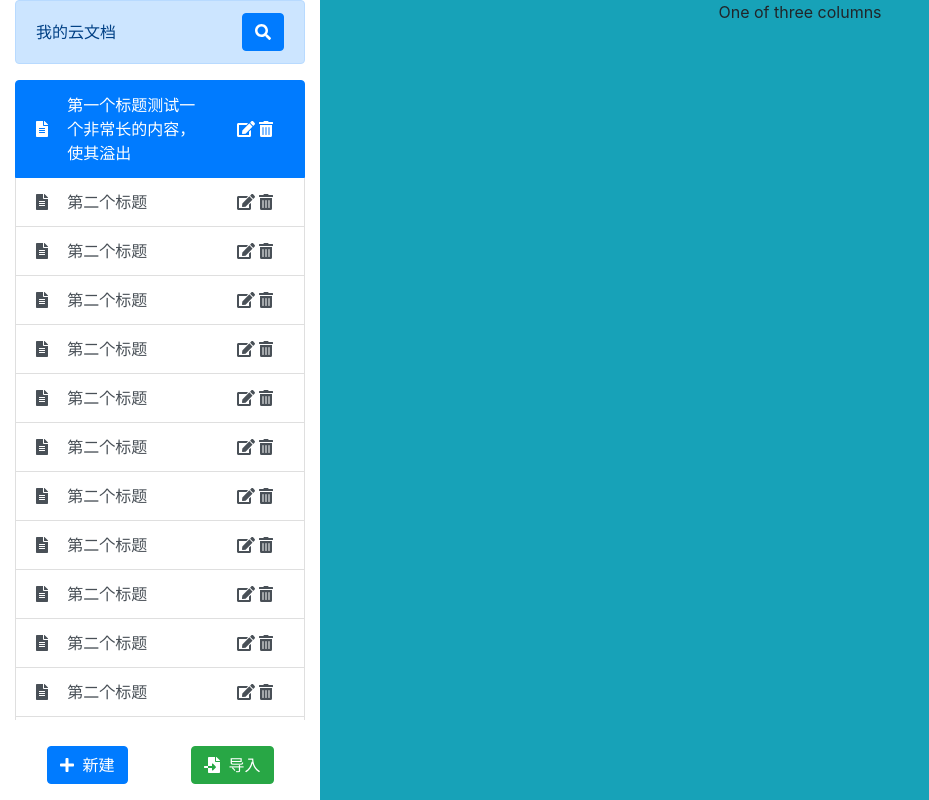
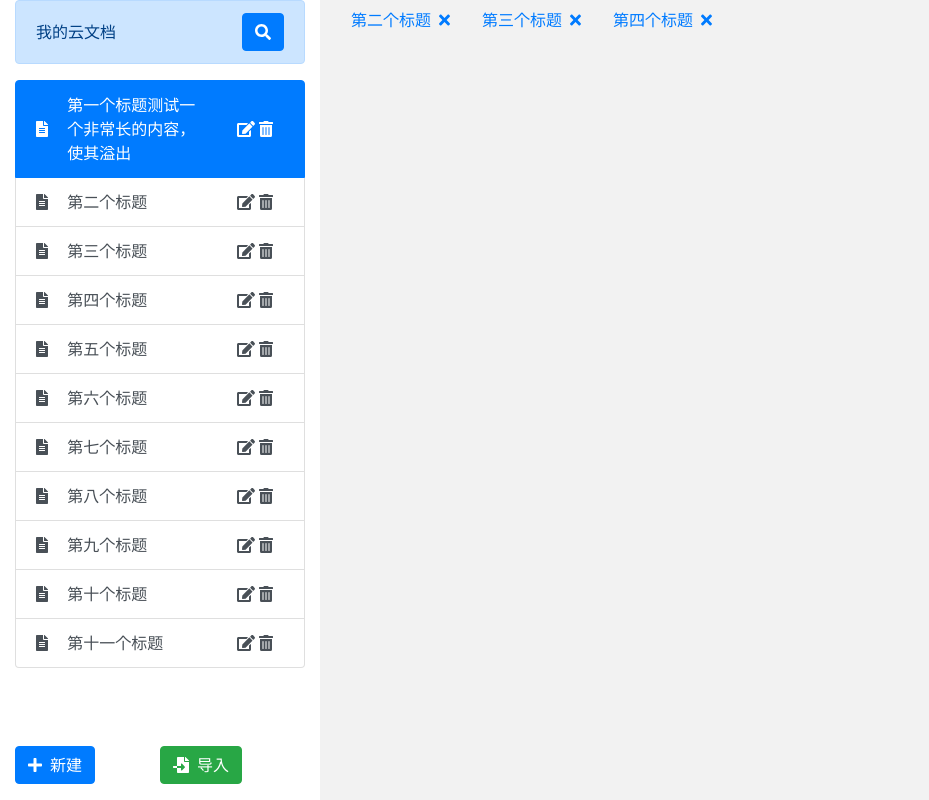
Before and after one commit to cc12210/cloud-docs, a React (Create React App) app: page / in a window 1280 px wide. Shown: the whole page, without its empty margins (0-929 px from the left). Built offline with nearby package versions, Linux system fonts and the light colour scheme; the HTML template or start-up script is replaced by a standard one.

Commit message:
feat: 引入scss，新增tablist组件

```diff
--- a/package.json
+++ b/package.json
@@ -11,11 +11,13 @@
     "@testing-library/react": "^9.3.2",
     "@testing-library/user-event": "^7.1.2",
     "bootstrap": "^4.5.3",
+    "classnames": "^2.2.6",
     "concurrently": "^5.3.0",
     "cross-env": "^7.0.2",
     "electron": "^10.1.5",
     "electron-is-dev": "^1.2.0",
     "lodash": "^4.17.20",
+    "node-sass": "^4.14.1",
     "react": "^16.13.1",
     "react-dom": "^16.13.1",
     "react-scripts": "3.4.3",
--- a/src/App.css
+++ /dev/null
@@ -1,75 +0,0 @@
-.App {
-  text-align: center;
-}
-
-.App-logo {
-  height: 40vmin;
-  pointer-events: none;
-}
-
-@media (prefers-reduced-motion: no-preference) {
-  .App-logo {
-    animation: App-logo-spin infinite 20s linear;
-  }
-}
-
-.App-header {
-  background-color: #282c34;
-  min-height: 100vh;
-  display: flex;
-  flex-direction: column;
-  align-items: center;
-  justify-content: center;
-  font-size: calc(10px + 2vmin);
-  color: white;
-}
-
-.App-link {
-  color: #61dafb;
-}
-
-@keyframes App-logo-spin {
-  from {
-    transform: rotate(0deg);
-  }
-  to {
-    transform: rotate(360deg);
-  }
-}
-.app-container {
-  position: fixed;
-  left: 0;
-  right: 0;
-  bottom: 0;
-  top: 0;
-}
-
-.app-container .app-content {
-  height: 100%;
-}
-.App .app-left-nav {
-  /* height: 100%; */
-  position: relative;
-}
-.app-left-nav-search {
-  position: absolute;
-  top: 0;
-  left: 15px;
-  right: 15px;
-}
-
-.app-left-nav-list {
-  position: absolute;
-  top: 80px;
-  bottom: 80px;
-  left: 15px;
-  right: 15px;
-  box-sizing: border-box;
-}
-
-.app-left-nav-bottom {
-  position: absolute;
-  left: 15px;
-  right: 15px;
-  bottom: 16px;
-}
--- a/src/App.js
+++ b/src/App.js
@@ -1,13 +1,15 @@
-import React from "react";
-import "./App.css";
+import React, { useState } from "react";
+import "./App.scss";
 import { faPlus, faFileImport } from "@fortawesome/free-solid-svg-icons";
 import "bootstrap/dist/css/bootstrap.min.css";
 import FileSearch from "./components/FileSearch";
 import FileList from "./components/FileList";
 import BottomBtn from "./components/BottomBtn";
-import { fileListData } from "./utils/defaultJson";
+import TabList from "./components/TabList";
+import { fileListData, tabChoose } from "./utils/defaultJson";
 
 function App() {
+  const [activeId, setActiveId] = useState(null);
   return (
     <div className="App container-fluid app-container">
       <div className="row app-content">
@@ -52,7 +54,18 @@ function App() {
           </div>
         </div>
         {/* 右侧内容 */}
-        <div className="col-9 bg-info">One of three columns</div>
+        <div className="col-9 app-right-content">
+          <div className="app-right-tab">
+            <TabList
+              files={tabChoose}
+              activeId={activeId}
+              onTabClick={(id) => {
+                console.log(id);
+                setActiveId(id);
+              }}
+            />
+          </div>
+        </div>
       </div>
     </div>
   );
--- /dev/null
+++ b/src/App.scss
@@ -0,0 +1,39 @@
+.app-container {
+  position: fixed;
+  left: 0;
+  right: 0;
+  bottom: 0;
+  top: 0;
+  .app-content {
+    height: 100%;
+    .app-left-nav {
+      position: relative;
+      .app-left-nav-search {
+        position: absolute;
+        top: 0;
+        left: 15px;
+        right: 15px;
+      }
+
+      .app-left-nav-list {
+        position: absolute;
+        top: 80px;
+        bottom: 80px;
+        left: 15px;
+        right: 15px;
+        box-sizing: border-box;
+      }
+
+      .app-left-nav-bottom {
+        position: absolute;
+        left: 15px;
+        right: 15px;
+        bottom: 16px;
+      }
+    }
+  }
+
+  .app-right-content {
+    background: rgba(0, 0, 0, 0.05);
+  }
+}
--- a/src/components/BottomBtn.jsx
+++ b/src/components/BottomBtn.jsx
@@ -1,6 +1,5 @@
-import React, { useState, useEffect } from "react";
+import React from "react";
 import { FontAwesomeIcon } from "@fortawesome/react-fontawesome";
-import { faPlus, faUpload } from "@fortawesome/free-solid-svg-icons";
 import PropTypes from "prop-types";
 
 const BottomBtn = ({ text, colorClass, icon, onBtnClick }) => {
--- a/src/components/FileList.jsx
+++ b/src/components/FileList.jsx
@@ -7,7 +7,7 @@ import {
   faTimesCircle,
 } from "@fortawesome/free-solid-svg-icons";
 import PropTypes from "prop-types";
-import "./FileList.css";
+import "./FileList.scss";
 import { find, map } from "lodash";
 import useKeyPress from "../hooks/useKeyPress";
 
@@ -20,6 +20,7 @@ const FileList = ({ files, onFileCilck, onFileEdit, onFileDelete }) => {
   const escPress = useKeyPress(27);
 
   // 监听键盘事件
+  // eslint-disable-next-line react-hooks/exhaustive-deps
   useEffect(() => {
     if (enterPress && editStatus) {
       // 标题不能为空
--- a/src/components/FileList.css
+++ b/src/components/FileList.scss
@@ -1,8 +1,7 @@
 .file-list-container {
   overflow: scroll;
   height: 100%;
+  .file-list-item {
+    cursor: pointer;
+  }
 }
-
-.file-list-container .file-list-item {
-  cursor: pointer;
-}
--- /dev/null
+++ b/src/components/TabList.jsx
@@ -0,0 +1,57 @@
+import React, { useState, useEffect } from "react";
+import { FontAwesomeIcon } from "@fortawesome/react-fontawesome";
+import { faTimes } from "@fortawesome/free-solid-svg-icons";
+import PropTypes from "prop-types";
+import { map } from "lodash";
+import classNames from "classnames";
+import "./TabList.scss";
+
+const TabList = ({ files, activeId, unsaveIds, onTabClick, onCloseTab }) => {
+  return (
+    <div className="tab-list-components">
+      <ul className="nav nav-pills">
+        {map(files, (item, index) => {
+          // 增加选中状态的样式
+          const finallyClass = classNames({
+            "nav-link": true,
+            active: activeId === item.id,
+          });
+          return (
+            <li className="nav-item" key={index}>
+              <a
+                href="#"
+                className={finallyClass}
+                onClick={(e) => {
+                  e.preventDefault();
+                  onTabClick(item.id);
+                }}
+              >
+                {item.title}
+                <span className="ml-2 close-icon">
+                  <FontAwesomeIcon
+                    onClick={(e) => {
+                      e.stopPropagation();
+                    }}
+                    icon={faTimes}
+                  />
+                </span>
+              </a>
+            </li>
+          );
+        })}
+      </ul>
+    </div>
+  );
+};
+TabList.propTypes = {
+  files: PropTypes.array,
+  activeId: PropTypes.string,
+  unsaveIds: PropTypes.array,
+  onTabClick: PropTypes.func,
+  onCloseTab: PropTypes.func,
+};
+
+TabList.defaultProps = {
+  unsaveIds: [],
+};
+export default TabList;
--- /dev/null
+++ b/src/components/TabList.scss
@@ -0,0 +1,2 @@
+.tab-list-components {
+}
--- a/src/utils/defaultJson.js
+++ b/src/utils/defaultJson.js
@@ -12,11 +12,62 @@ export const fileListData = [
     createTime: "1604244656588",
   },
   {
-    id: "2",
-    title: "第二个标题",
+    id: "3",
+    title: "第三个标题",
     content: "### electron的展示",
     createTime: "1604244656588",
   },
+  {
+    id: "4",
+    title: "第四个标题",
+    content: "### electron的展示",
+    createTime: "1604244656588",
+  },
+  {
+    id: "5",
+    title: "第五个标题",
+    content: "### electron的展示",
+    createTime: "1604244656588",
+  },
+  {
+    id: "6",
+    title: "第六个标题",
+    content: "### electron的展示",
+    createTime: "1604244656588",
+  },
+  {
+    id: "7",
+    title: "第七个标题",
+    content: "### electron的展示",
+    createTime: "1604244656588",
+  },
+  {
+    id: "8",
+    title: "第八个标题",
+    content: "### electron的展示",
+    createTime: "1604244656588",
+  },
+  {
+    id: "9",
+    title: "第九个标题",
+    content: "### electron的展示",
+    createTime: "1604244656588",
+  },
+  {
+    id: "10",
+    title: "第十个标题",
+    content: "### electron的展示",
+    createTime: "1604244656588",
+  },
+  {
+    id: "11",
+    title: "第十一个标题",
+    content: "### electron的展示",
+    createTime: "1604244656588",
+  },
+];
+
+export const tabChoose = [
   {
     id: "2",
     title: "第二个标题",
@@ -24,56 +75,14 @@ export const fileListData = [
     createTime: "1604244656588",
   },
   {
-    id: "2",
-    title: "第二个标题",
+    id: "3",
+    title: "第三个标题",
     content: "### electron的展示",
     createTime: "1604244656588",
   },
   {
-    id: "2",
-    title: "第二个标题",
-    content: "### electron的展示",
-    createTime: "1604244656588",
-  },
-  {
-    id: "2",
-    title: "第二个标题",
-    content: "### electron的展示",
-    createTime: "1604244656588",
-  },
-  {
-    id: "2",
-    title: "第二个标题",
-    content: "### electron的展示",
-    createTime: "1604244656588",
-  },
-  {
-    id: "2",
-    title: "第二个标题",
-    content: "### electron的展示",
-    createTime: "1604244656588",
-  },
-  {
-    id: "2",
-    title: "第二个标题",
-    content: "### electron的展示",
-    createTime: "1604244656588",
-  },
-  {
-    id: "2",
-    title: "第二个标题",
-    content: "### electron的展示",
-    createTime: "1604244656588",
-  },
-  {
-    id: "2",
-    title: "第二个标题",
-    content: "### electron的展示",
-    createTime: "1604244656588",
-  },
-  {
-    id: "2",
-    title: "第二个标题",
+    id: "4",
+    title: "第四个标题",
     content: "### electron的展示",
     createTime: "1604244656588",
   },
```
Also changed, not shown: 1 other file (tests, documents, lock files or other folders).
